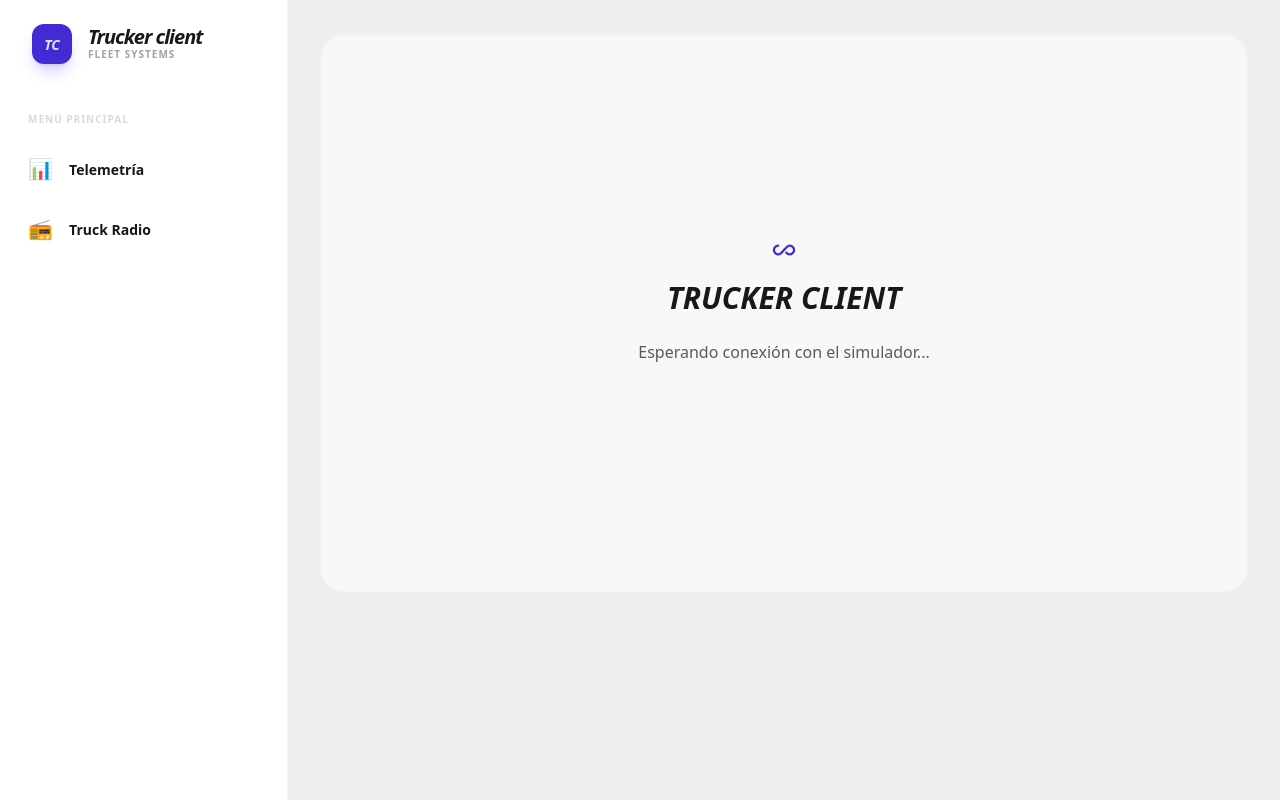
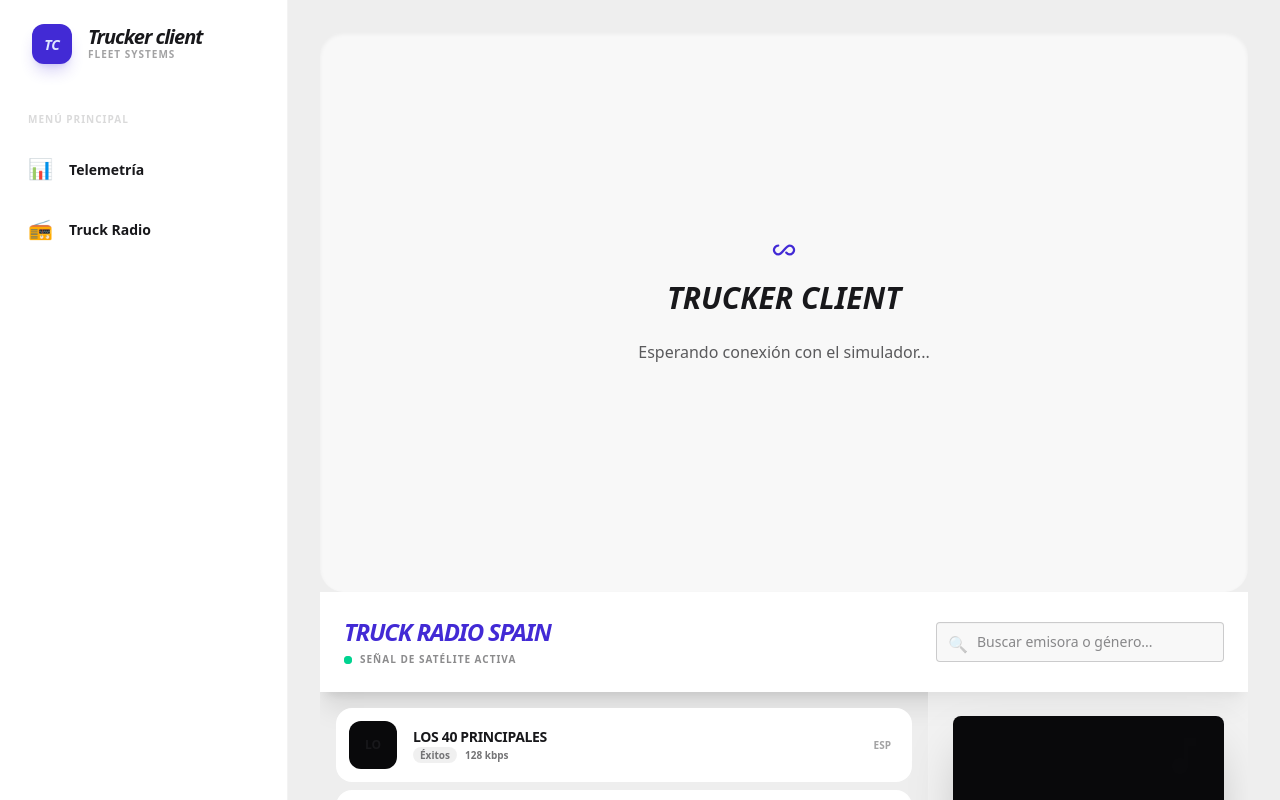
Before and after one commit to victorgomez09/trucker-telemetry, an Angular app in the folder client/: page /radio in a window 1280 px wide. Built offline with nearby package versions, Linux system fonts and the light colour scheme.

Commit message:
refactor

```diff
--- a/client/src/app/app.html
+++ b/client/src/app/app.html
@@ -27,6 +27,8 @@
           <router-outlet></router-outlet>
         </div>
       }
+
+      <app-radio/>
 
     </div>
   </div>
--- a/client/src/app/app.ts
+++ b/client/src/app/app.ts
@@ -5,10 +5,11 @@ import { EventsHistory } from './components/events-history/events-history';
 import { TelemetryService } from './services/telemetry.service';
 import { RouterOutlet } from '@angular/router';
 import { RadioService } from './services/radio.service';
+import { RadioComponent } from "./components/radio/radio";
 
 @Component({
   selector: 'app-root',
-  imports: [CommonModule, RouterOutlet],
+  imports: [CommonModule, RouterOutlet, RadioComponent],
   templateUrl: './app.html',
   styleUrl: './app.scss',
 })
--- a/client/src/app/components/radio/radio.html
+++ b/client/src/app/components/radio/radio.html
@@ -1,73 +1,129 @@
-<div class="flex flex-col h-screen bg-base-300 text-base-content font-sans p-4 gap-4">
+<div class="flex flex-col h-screen bg-base-300 overflow-hidden">
 
-  <div class="card bg-base-100 shadow-xl p-6">
-    <div class="flex justify-between items-center mb-4">
-      <h1 class="text-3xl font-black italic tracking-tighter text-primary">TRUCK RADIO FM</h1>
-      <div class="badge badge-outline gap-2">{{ filteredStations().length }} EMISORAS</div>
+  <div class="p-6 bg-base-100 shadow-xl border-b border-white/5 flex justify-between items-center">
+    <div>
+      <h2 class="text-2xl font-black italic tracking-tighter text-primary">TRUCK RADIO SPAIN</h2>
+      <div class="flex items-center gap-2 mt-1">
+        <span class="relative flex h-2 w-2">
+          <span class="animate-ping absolute inline-flex h-full w-full rounded-full bg-success opacity-75"></span>
+          <span class="relative inline-flex rounded-full h-2 w-2 bg-success"></span>
+        </span>
+        <p class="text-[10px] font-bold opacity-50 uppercase tracking-widest">Señal de Satélite Activa</p>
+      </div>
     </div>
-    <div class="relative">
-      <input type="text" (input)="search($event)" placeholder="Buscar emisora o estilo..."
-             class="input input-bordered w-full bg-base-200 pl-12 focus:border-primary" />
-      <span class="absolute left-4 top-3.5 opacity-40">🔍</span>
+
+    <div class="relative w-72">
+      <input
+        type="text"
+        (input)="filterStations($event)"
+        placeholder="Buscar emisora o género..."
+        class="input input-bordered w-full bg-base-200 focus:border-primary pl-10 h-10 text-sm" />
+      <span class="absolute left-3 top-2.5 opacity-30">🔍</span>
     </div>
   </div>
 
-  <div class="flex flex-grow gap-4 overflow-hidden">
+  <div class="flex flex-grow overflow-hidden">
 
-    <div class="flex-grow overflow-y-auto space-y-2 pr-2 custom-scroll">
-      @for (s of filteredStations(); track s.url) {
-        <div (click)="radio.playStation(s)"
-             class="card card-side bg-base-100 hover:bg-base-200 cursor-pointer transition-all border-l-4"
-             [class.border-primary]="radio.currentStation()?.url === s.url"
-             [class.border-transparent]="radio.currentStation()?.url !== s.url">
-          <figure class="w-16 bg-neutral flex items-center justify-center text-xl font-bold">
-            {{ s.name[0] }}
-          </figure>
-          <div class="card-body p-4 flex-row justify-between items-center">
-            <div>
-              <h3 class="font-bold uppercase text-sm truncate w-48">{{ s.name }}</h3>
-              <p class="text-[10px] opacity-50 font-bold uppercase">{{ s.genre }} | {{ s.bitrate }}kbps</p>
+    <div class="flex-grow overflow-y-auto p-4 space-y-2 custom-scroll">
+      @for (s of filteredStations(); track s.id) {
+        <div
+          (click)="radio.playStation(s)"
+          class="group flex items-center gap-4 p-3 rounded-2xl transition-all cursor-pointer border border-transparent"
+          [class.bg-primary]="radio.currentStation()?.id === s.id"
+          [class.text-primary-content]="radio.currentStation()?.id === s.id"
+          [class.bg-base-100]="radio.currentStation()?.id !== s.id"
+          [class.hover:bg-base-200]="radio.currentStation()?.id !== s.id">
+
+          <div class="relative w-12 h-12 flex-shrink-0">
+            <div class="absolute inset-0 bg-neutral rounded-xl flex items-center justify-center font-black text-xs group-hover:scale-90 transition-transform">
+              {{ s.name.substring(0,2).toUpperCase() }}
             </div>
-            @if (radio.currentStation()?.url === s.url && radio.isPlaying()) {
-              <span class="loading loading-waveform loading-sm text-primary"></span>
+            @if (radio.currentStation()?.id === s.id && radio.isPlaying()) {
+              <div class="absolute inset-0 bg-primary/40 rounded-xl flex items-center justify-center backdrop-blur-[2px]">
+                <span class="loading loading-bars loading-xs"></span>
+              </div>
             }
+          </div>
+
+          <div class="flex-grow min-w-0">
+            <div class="flex items-center gap-2">
+              <h3 class="font-bold text-sm truncate uppercase tracking-tight">{{ s.name }}</h3>
+              @if (s.url.startsWith('https')) {
+                <span class="text-[8px] opacity-40">🔒 HTTPS</span>
+              }
+            </div>
+            <div class="flex gap-2 items-center opacity-60 text-[10px] font-semibold">
+              <span class="badge badge-ghost badge-xs bg-black/10 border-none">{{ s.genre }}</span>
+              <span>{{ s.bitrate }} kbps</span>
+            </div>
+          </div>
+
+          <div class="text-[10px] font-bold opacity-40 px-2 uppercase">
+            {{ s.lang }}
           </div>
         </div>
       }
     </div>
 
-    <div class="w-80 flex flex-col gap-4">
-      <div class="card bg-neutral shadow-2xl p-6 flex-grow flex flex-col justify-end">
-        <div class="flex items-end justify-between h-32 gap-1">
-          @for (val of radio.frequencyData(); track $index) {
-            <div class="flex-1 bg-primary rounded-full min-h-[4px]"
-                 [style.height.%]="radio.isPlaying() ? val : 5"
-                 [style.opacity]="0.3 + (val/100)"></div>
+    <div class="w-80 bg-base-200/50 border-l border-white/5 p-6 flex flex-col gap-6">
+
+      <div class="card bg-neutral shadow-2xl p-6 aspect-square flex flex-col justify-end overflow-hidden relative">
+        <div class="absolute top-4 right-4 opacity-10">
+          <svg class="w-12 h-12" fill="currentColor" viewBox="0 0 24 24"><path d="M12 3v10.55c-.59-.34-1.27-.55-2-.55-2.21 0-4 1.79-4 4s1.79 4 4 4 4-1.79 4-4V7h4V3h-6z"/></svg>
+        </div>
+
+        <div class="flex items-end justify-between h-32 gap-1.5 px-2">
+          @for (value of radio.frequencyData(); track $index) {
+            <div
+              class="flex-1 bg-gradient-to-t from-primary via-secondary to-accent rounded-full transition-all duration-75 ease-out"
+              [style.height.%]="radio.isPlaying() ? (value + 5) : 8"
+              [style.opacity]="0.4 + (value / 100)">
+            </div>
           }
-        </div>
-        <div class="mt-6 text-center">
-          <p class="text-xs font-black text-white/40 uppercase tracking-widest mb-1">Ahora sonando</p>
-          <h2 class="text-white font-bold truncate text-lg uppercase">{{ radio.currentStation()?.name || 'Radio Apagada' }}</h2>
         </div>
       </div>
 
-      <div class="card bg-base-100 shadow-xl p-6 space-y-4 border border-white/5">
-        <div class="flex items-center justify-center gap-6">
-          <button (click)="radio.isPlaying() ? radio.pause() : (radio.currentStation() ? radio.playStation(radio.currentStation()!) : null)"
-                  class="btn btn-circle btn-primary btn-lg scale-110 shadow-lg">
-            @if (radio.isPlaying()) { ⏸ } @else { ▶ }
+      <div class="text-center space-y-1">
+        <p class="text-[10px] font-black opacity-40 uppercase tracking-[0.2em]">Escuchando</p>
+        <h2 class="text-xl font-bold truncate">
+          {{ radio.currentStation()?.name || 'Sintonizador Vacío' }}
+        </h2>
+        <p class="text-xs text-primary font-medium italic">
+          {{ radio.currentStation()?.genre || 'Selecciona una frecuencia' }}
+        </p>
+      </div>
+
+      <div class="card bg-base-100 p-4 shadow-lg space-y-4">
+        <div class="flex justify-center items-center gap-4">
+          <button
+            (click)="radio.isPlaying() ? radio.pause() : (radio.currentStation() ? radio.playStation(radio.currentStation()!) : null)"
+            class="btn btn-circle btn-primary btn-lg shadow-xl shadow-primary/20 transition-transform active:scale-90">
+            @if (radio.isPlaying()) {
+              <span class="text-2xl">⏸</span>
+            } @else {
+              <span class="text-2xl ml-1">▶</span>
+            }
           </button>
         </div>
+
         <div class="space-y-2">
-          <div class="flex justify-between text-[10px] font-bold opacity-60">
+          <div class="flex justify-between items-center text-[10px] font-bold opacity-50">
             <span>VOLUMEN</span>
             <span>{{ (radio.volume() * 100).toFixed(0) }}%</span>
           </div>
-          <input type="range" min="0" max="1" step="0.01" [value]="radio.volume()" (input)="onVol($event)"
-                 class="range range-xs range-primary" />
+          <input
+            type="range" min="0" max="1" step="0.01"
+            [value]="radio.volume()"
+            (input)="onVolumeChange($event)"
+            class="range range-xs range-primary" />
         </div>
       </div>
+
+      <div class="alert bg-base-100/30 border-none p-2 text-[10px] flex gap-2">
+        <span>⚠️</span>
+        <span class="opacity-60 italic">Recuerda mantener la vista en la carretera mientras conduces.</span>
+      </div>
+
     </div>
-
   </div>
 </div>
--- a/client/src/app/components/radio/radio.ts
+++ b/client/src/app/components/radio/radio.ts
@@ -1,6 +1,6 @@
 import { Component, inject, signal, computed } from '@angular/core';
 import { CommonModule } from '@angular/common';
-import { RadioService } from '../../services/radio.service';
+import { RadioService, RadioStation } from '../../services/radio.service';
 
 @Component({
   selector: 'app-radio',
@@ -10,22 +10,22 @@ import { RadioService } from '../../services/radio.service';
   styleUrls: ['./radio.scss'],
 })
 export class RadioComponent {
-  public radio = inject(RadioService);
-  public query = signal('');
+  public readonly radio = inject(RadioService);
+  public searchTerm = signal('');
 
   public filteredStations = computed(() => {
-    const q = this.query().toLowerCase();
+    const term = this.searchTerm().toLowerCase();
     return this.radio
       .stations()
-      .filter((s) => s.name.toLowerCase().includes(q) || s.genre.toLowerCase().includes(q));
+      .filter((s) => s.name.toLowerCase().includes(term) || s.genre.toLowerCase().includes(term));
   });
 
-  search(e: Event) {
-    this.query.set((e.target as HTMLInputElement).value);
+  filterStations(event: Event) {
+    this.searchTerm.set((event.target as HTMLInputElement).value);
   }
 
-  onVol(e: Event) {
-    const val = (e.target as HTMLInputElement).value;
+  onVolumeChange(event: Event) {
+    const val = (event.target as HTMLInputElement).value;
     this.radio.updateVolume(parseFloat(val));
   }
 }
--- a/client/src/app/services/radio.service.ts
+++ b/client/src/app/services/radio.service.ts
@@ -1,6 +1,7 @@
-import { Injectable, signal, computed } from '@angular/core';
+import { Injectable, signal } from '@angular/core';
 
 export interface RadioStation {
+  id: number;
   url: string;
   name: string;
   genre: string;
@@ -10,71 +11,116 @@ export interface RadioStation {
 
 @Injectable({ providedIn: 'root' })
 export class RadioService {
-  private audio = new Audio();
+  public audio = new Audio();
   private audioContext?: AudioContext;
   private analyser?: AnalyserNode;
-  private dataArray = new Uint8Array(0);
+  private source?: MediaElementAudioSourceNode;
 
-  // Signals para estado global
+  // Estado reactivo
   public isPlaying = signal(false);
   public currentStation = signal<RadioStation | null>(null);
+  public frequencyData = signal<number[]>(new Array(16).fill(0));
   public volume = signal(0.5);
-  public frequencyData = signal<number[]>(new Array(16).fill(0));
 
   private rawData: string[] = [
-    "https://cadena100-cope-rrcast.flumotion.com/cope/cadena100-low.mp3|Cadena 100|Pop|ES|128",
-    "https://19993.live.streamtheworld.com/CADENADIAL.mp3|Cadena Dial|Pop|ES|128",
-    "http://playerservices.streamtheworld.com/api/livestream-redirect/CADENASER_SC|Cadena SER|Pop|ES|128",
-    "https://rtva-live-radio.flumotion.com/rtva/cfr.mp3|Canal Fiesta|radio|ES|128",
-    "https://rtva-live-radio.flumotion.com/rtva/csr.mp3|Canal Sur|radio|ES|128",
-    "http://livestreaming.esradio.fm/stream64.mp3|EsRadio|radio|ES|128",
-    "https://str1.mediatelekom.net:9950/stream|EuropaFM|Éxitos|ES|128",
-    "https://streaming12.elitecomunicacion.es/proxy/hitfmgranada/stream|Hit FM|Éxitos|ES|128",
-    "http://stm1.emiteonline.com:8003/hitradio|Hit Radio FM|Pop|ES|112",
-    "http://ibizaglobalradio.streaming-pro.com:8024|Ibiza Global Radio|radio|ES|128",
-    "http://kissfm.kissfmradio.cires21.com/kissfm.mp3|KissFM|80s|ES|128",
-    "https://s47.myradiostream.com:13914/;|Loca FM|Musica|ES|128",
-    "https://s2.we4stream.com/listen/loca_dance/live|Loca FM - Dance|Musica|ES|128",
-    "http://playerservices.streamtheworld.com/api/livestream-redirect/M80RADIO_SC|M80 Radio|80s|ES|128",
-    "https://megastar-cope-rrcast.flumotion.com/cope/megastar.mp3|MEGASTAR FM|Éxitos|ES|128",
-    "http://stream.zeno.fm/nrwv1923czzuv|Maxima FM|Electronica|ES|128",
-    "https://laradiossl.online:10307/;|Melodia FM|radio|ES|128",
-    "https://stream.zeno.fm/dzqaazsn3p8uv|OndaCero|Variedad|ES|96",
-    "https://granada-copesedes-rrcast.flumotion.com/copesedes/granada-low.mp3|Radio Cope|radio|ES|128",
-    "https://rockfm-cope-rrcast.flumotion.com/cope/rockfm-low.mp3|Rock FM|Rock|ES|96",
-    "http://playerservices.streamtheworld.com/api/livestream-redirect/LOS40_SC|Los 40 Principales|Éxitos|ES|128",
-    "https://playerservices.streamtheworld.com/api/livestream-redirect/LOS40_CLASSIC.mp3|LOS 40 CLASSIC|80s|ES|128",
-    "https://us-b4-p-e-cg11-audio.cdn.mdstrm.com/live-audio-aw/65afe4a0357cec56667ac739|Flaix FM|Musica|CAT|128",
-    "https://azura.abcorp.es/radio/8030/live|Gozadera FM|Reggaeton|ES|128",
-    "https://rockfm-cope-rrcast.flumotion.com/cope/rockfm-low.mp3|RockFM Link2|Rock|ES|96",
-    "http://streams1.mdtradio.com:8020/mdtweb|MDT Radio|Techno|ESP|128"
+    'http://playerservices.streamtheworld.com/api/livestream-redirect/LOS40.mp3|Los 40 Principales|Éxitos|ESP|128|1',
+    'https://playerservices.streamtheworld.com/api/livestream-redirect/LOS40_CLASSIC.mp3|Los 40 Classic|Exitos de siempre|ESP|128|1',
+    'https://playerservices.streamtheworld.com/api/livestream-redirect/LOS40_DANCE.mp3|Los 40 Dance|Dance|ESP|128|1',
+    'https://playerservices.streamtheworld.com/api/livestream-redirect/LOS40_URBAN.mp3|Los 40 Urban|Reguetón|ESP|128|1',
+    'http://eu1.lhdserver.es:9056/stream|Cadena 100|Pop|ESP|320|1',
+    'https://one.cloudstreaming.eu/proxy/europa/stream|Europa FM|Exitos|ESP|128|1',
+    'https://stream.serviciospararadios.es/listen/bikini_fm/bikinifm-castellon.mp3|Bikini FM|Dance Remember|ESP|128|1',
+    'https://s47.myradiostream.com/13914/listen.mp3|Loca FM|Dance|ESP|128|1',
+    'http://ibizaglobalradio.streaming-pro.com:8024/;|Ibiza Global Radio|Dance, House|ESP|128|1',
+    'https://playerservices.streamtheworld.com/api/livestream-redirect/DIAL_ASO_ESTEPA.mp3|Cadena Dial|Música Española|ESP|128|1',
+    'https://playerservices.streamtheworld.com/api/livestream-redirect/RADIOLE.mp3|Radiolé|Flamenco|ESP|128|1',
+    'https://rockfm-cope-rrcast.flumotion.com/cope/rockfm-low.mp3|Rock-FM|Rock|ESP|128|1',
+    'https://playerservices.streamtheworld.com/api/livestream-redirect/CADENASER_ALT1.mp3|Cadena SER|Generalista, Noticias|ESP|128|1',
+    'https://dispatcher.rndfnk.com/crtve/rne1/mel/mp3/high|RNE 1 Radio Nacional de españa|Generalista, Noticias|ESP|128|1',
+    'https://dispatcher.rndfnk.com/crtve/rne5/mad/mp3/high|RNE Radio 5|Generalista, Noticias|ESP|128|1',
+    'https://dispatcher.rndfnk.com/crtve/rnerc/main/mp3/high|RNE Radio Clásica|Música Clásica|ESP|128|1',
+    'http://atlantic2689.serverprofi24.de:8110/stream|COPE|Generalista, Noticias|ESP|176|1',
+    'https://stream.zeno.fm/dzqaazsn3p8uv|Onda Cero|Generalista, Noticias|ESP|128|1',
+    'https://playerservices.streamtheworld.com/api/livestream-redirect/RAC105.mp3|RAC 105|Éxitos|CAT|128|1',
+    'http://rtva-live-radio.flumotion.com/rtva/csrcor.mp3|Canal Sur Radio|Generalista, Noticias|ESP|128|1',
+    'https://streamer97.server.aranova.cloud/mp3/live/aragonradio_teruel_96.mp3?vv=2&h=YKyQaEkABX1qOBXz85lpVQ&e=31373635383330323737&r=1642|Aragón Radio|Generalista, Noticias|ESP|96|1',
+    'https://stream.radionervion.com/listen/radio-nervion/radionervion.mp3|Radio Nervión|Éxitos de siempre|ESP|64|1',
+    'http://streaming.capsulaimposible.com:8000/stream/2/canalebro.mp3|Canal Ebro Radio|Generalista, Noticias|ESP|128|1',
+    'http://s2.voscast.com:11284/;|Radio Castilla-La Mancha|Generalista, Noticias|ESP|96|1',
+    'http://mp3-eitb.stream.flumotion.com/eitb/radioeuskadi.mp3|Radio Euskadi|Generalista, Noticias|ESP|128|1',
+    'https://live.radiovoz.es/mp3/stream_cadena.mp3|Radio Voz|Generalista, Noticias|ESP|64|1',
   ];
 
   public stations = signal<RadioStation[]>(this.parseStations());
 
   constructor() {
-    this.audio.crossOrigin = "anonymous";
-    this.audio.volume = this.volume();
+    this.audio.crossOrigin = 'anonymous';
+    this.audio.preload = 'auto';
+
+    // Logs de diagnóstico para saber qué pasa en Codespaces
+    this.audio.onplaying = () => console.log('▶ ▶ REPRODUCIENDO: El audio está saliendo.');
+    this.audio.onwaiting = () => console.log('⏳ Cargando buffer...');
+    this.audio.onerror = () => console.error('❌ Error de Audio:', this.audio.error);
   }
 
   private parseStations(): RadioStation[] {
-    return this.rawData.map(line => {
+    return this.rawData.map((line, index) => {
       const [url, name, genre, lang, bitrate] = line.split('|');
-      return { url, name, genre, lang, bitrate };
+      return { id: index, url, name, genre, lang, bitrate };
     });
   }
 
-  playStation(station: RadioStation) {
-    if (this.currentStation()?.url === station.url && this.isPlaying()) {
-      this.pause();
+  async playStation(station: RadioStation) {
+    try {
+      // 1. Resetear el stream anterior
+      this.audio.pause();
+      this.audio.src = station.url;
+      this.currentStation.set(station);
+
+      // 2. Asegurar el AudioContext (Debe activarse por gesto de usuario)
+      await this.initAudioContext();
+
+      console.log(`📡 Conectando a: ${station.name}...`);
+
+      // 3. Play
+      await this.audio.play();
+      this.isPlaying.set(true);
+    } catch (err) {
+      console.error('No se pudo reproducir la emisora:', err);
+      this.isPlaying.set(false);
+    }
+  }
+
+  private async initAudioContext() {
+    if (this.audioContext) {
+      if (this.audioContext.state === 'suspended') {
+        await this.audioContext.resume();
+      }
       return;
     }
-    this.audio.src = station.url;
-    this.audio.play().then(() => {
-      this.setupAnalyzer();
-      this.isPlaying.set(true);
-      this.currentStation.set(station);
-    }).catch(err => console.error("Error stream:", err));
+
+    this.audioContext = new (window.AudioContext || (window as any).webkitAudioContext)();
+
+    // El source se crea solo UNA VEZ para este objeto audio
+    this.source = this.audioContext.createMediaElementSource(this.audio);
+    this.analyser = this.audioContext.createAnalyser();
+    this.analyser.fftSize = 64;
+
+    // FLUJO: Source -> Analyser -> Speakers
+    this.source.connect(this.analyser);
+    this.analyser.connect(this.audioContext.destination);
+
+    this.animate();
+  }
+
+  private animate() {
+    if (this.analyser && this.isPlaying()) {
+      const dataArray = new Uint8Array(this.analyser.frequencyBinCount);
+      this.analyser.getByteFrequencyData(dataArray);
+      const values = Array.from(dataArray.slice(0, 16)).map((v) => (v / 255) * 100);
+      this.frequencyData.set(values);
+    }
+    requestAnimationFrame(() => this.animate());
   }
 
   pause() {
@@ -86,25 +132,4 @@ export class RadioService {
     this.volume.set(v);
     this.audio.volume = v;
   }
-
-  private setupAnalyzer() {
-    if (this.audioContext) return;
-    this.audioContext = new (window.AudioContext || (window as any).webkitAudioContext)();
-    const source = this.audioContext.createMediaElementSource(this.audio);
-    this.analyser = this.audioContext.createAnalyser();
-    source.connect(this.analyser);
-    this.analyser.connect(this.audioContext.destination);
-    this.analyser.fftSize = 64;
-    this.dataArray = new Uint8Array(this.analyser.frequencyBinCount);
-    this.animate();
-  }
-
-  private animate() {
-    if (this.analyser && this.isPlaying()) {
-      this.analyser.getByteFrequencyData(this.dataArray);
-      const values = Array.from(this.dataArray.slice(0, 16)).map(v => (v / 255) * 100);
-      this.frequencyData.set(values);
-    }
-    requestAnimationFrame(() => this.animate());
-  }
 }
```
